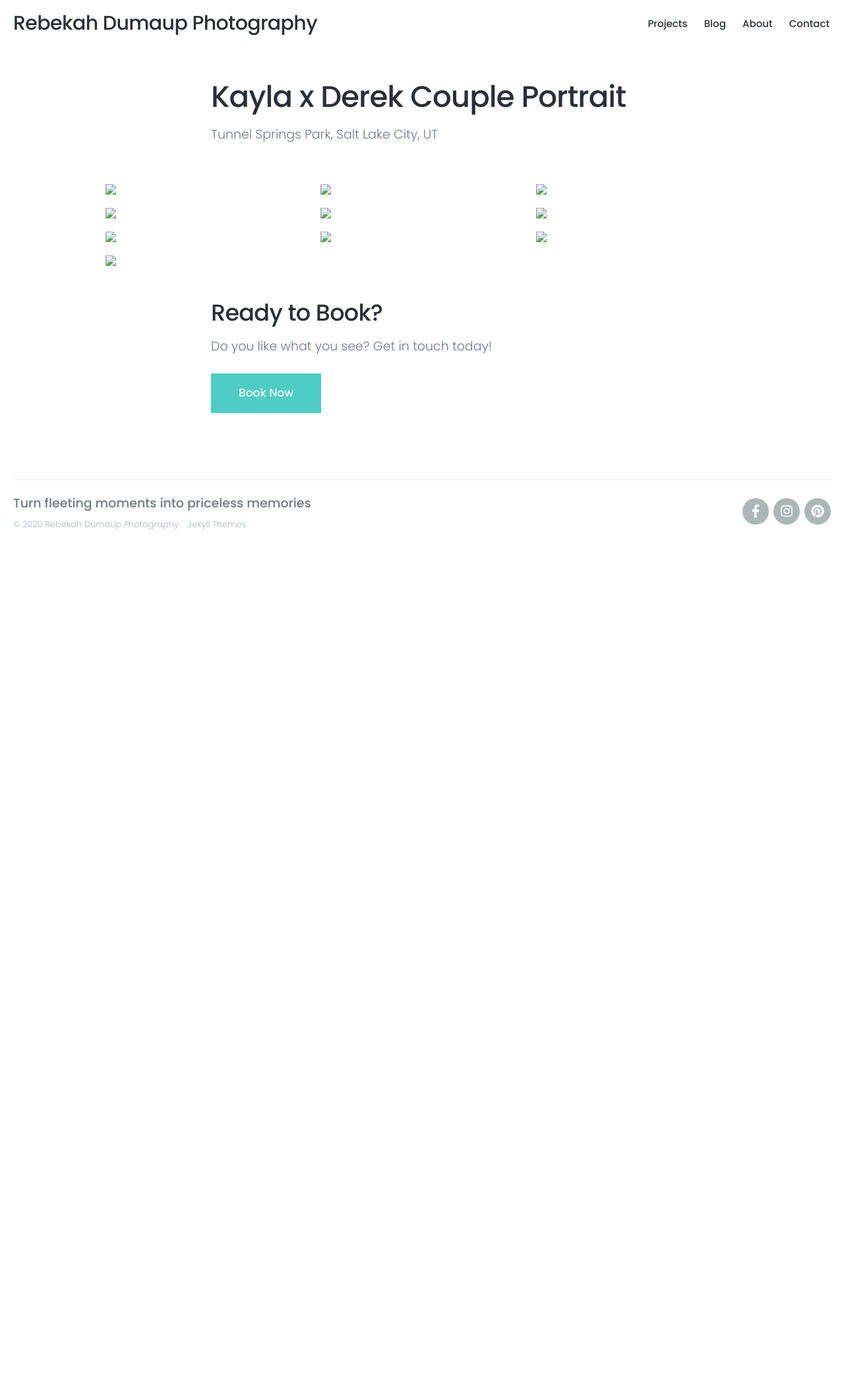
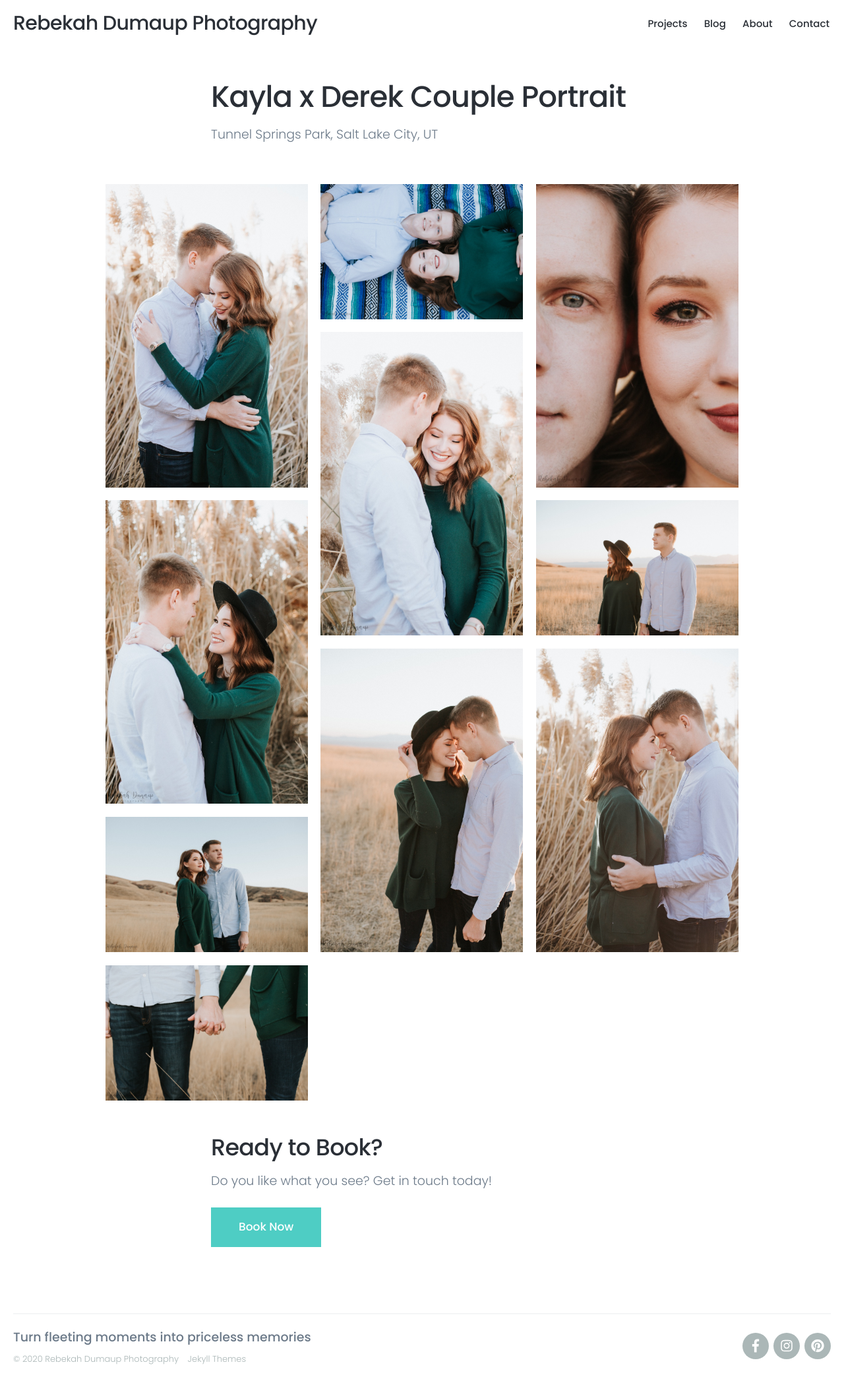
Before and after one commit to rdumaup/rdumaup.github.io, a Jekyll site: the page built from _projects/2020-11-04_couple-portrait-salt-lake-city-photography.md, in a window 1280 px wide. Shown: the whole page at 66% size. Built offline with Jekyll 4.4.1, drawn with Linux system fonts in a browser that asks for light colours; nearby versions of some CDN libraries; before the commit the page ends 900 px from its top, so only the background shows below that.

Commit message:
couple portrait name change 2

```diff
--- a/_projects/2020-11-04_couple-portrait-salt-lake-city-photography.md
+++ b/_projects/2020-11-04_couple-portrait-salt-lake-city-photography.md
@@ -3,20 +3,20 @@
 subtitle: 'Tunnel Springs Park, Salt Lake City, UT'
 date: 2020-11-04 00:00:00
 description: Rebekah Dumaup is a wedding, engagement, portrait, maternity, and family photographer based in Saly Lake City, Utah.
-featured_image: '/images/projects/201104_kaylaspence/kaylaspence-7.jpg'
+featured_image: '/images/projects/201104_kayladerek/kaylaspence-7.jpg'
 ---
 
 <div class="gallery" data-columns="3">
-<img src="/images/projects/201104_kaylaspence/kaylaspence-2.jpg">
-<img src="/images/projects/201104_kaylaspence/kaylaspence-3.jpg">
-<img src="/images/projects/201104_kaylaspence/kaylaspence-4.jpg">
-<img src="/images/projects/201104_kaylaspence/kaylaspence-5.jpg">
-<img src="/images/projects/201104_kaylaspence/kaylaspence-6.jpg">
-<img src="/images/projects/201104_kaylaspence/kaylaspence-7.jpg">
-<img src="/images/projects/201104_kaylaspence/kaylaspence-8.jpg">
-<img src="/images/projects/201104_kaylaspence/kaylaspence.jpg">
-<img src="/images/projects/201104_kaylaspence/kaylaspence-9.jpg">
-<img src="/images/projects/201104_kaylaspence/kaylaspence-10.jpg">
+<img src="/images/projects/201104_kayladerek/kaylaspence-2.jpg">
+<img src="/images/projects/201104_kayladerek/kaylaspence-3.jpg">
+<img src="/images/projects/201104_kayladerek/kaylaspence-4.jpg">
+<img src="/images/projects/201104_kayladerek/kaylaspence-5.jpg">
+<img src="/images/projects/201104_kayladerek/kaylaspence-6.jpg">
+<img src="/images/projects/201104_kayladerek/kaylaspence-7.jpg">
+<img src="/images/projects/201104_kayladerek/kaylaspence-8.jpg">
+<img src="/images/projects/201104_kayladerek/kaylaspence.jpg">
+<img src="/images/projects/201104_kayladerek/kaylaspence-9.jpg">
+<img src="/images/projects/201104_kayladerek/kaylaspence-10.jpg">
 </div>
 
 ## Ready to Book?
```
